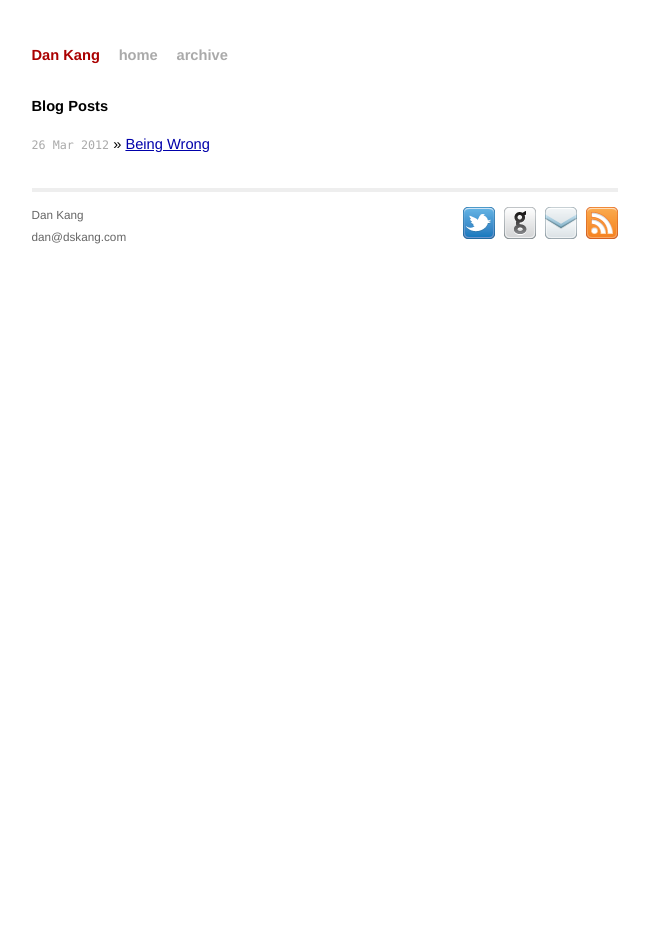
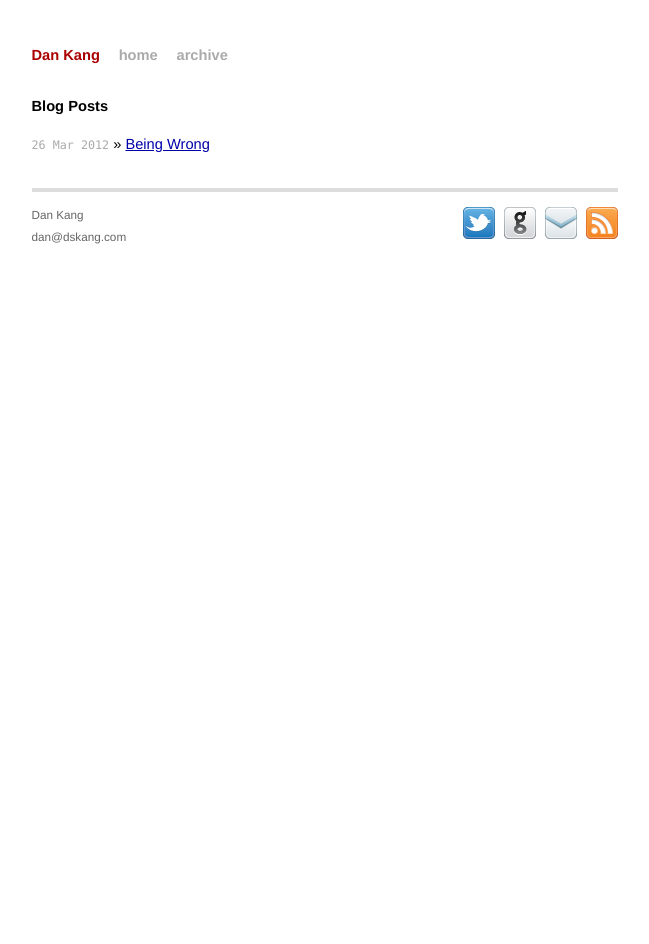
Before and after one commit to namukang/dskang.github.io, a Jekyll site: the page built from archive.html, in a window 1280 px wide. Shown: the whole page, without its empty margins (315-964 px from the left). Built offline with Jekyll 4.4.1, drawn with Linux system fonts in a browser that asks for light colours.

Commit message:
Make footer line more visible

```diff
--- a/css/screen.css
+++ b/css/screen.css
@@ -136,7 +136,7 @@ ul.posts span {
 .site .footer {
     font-size: 80%;
     color: #666;
-    border-top: 4px solid #eee;
+    border-top: 4px solid #ddd;
     overflow: hidden;
 }
 
```
